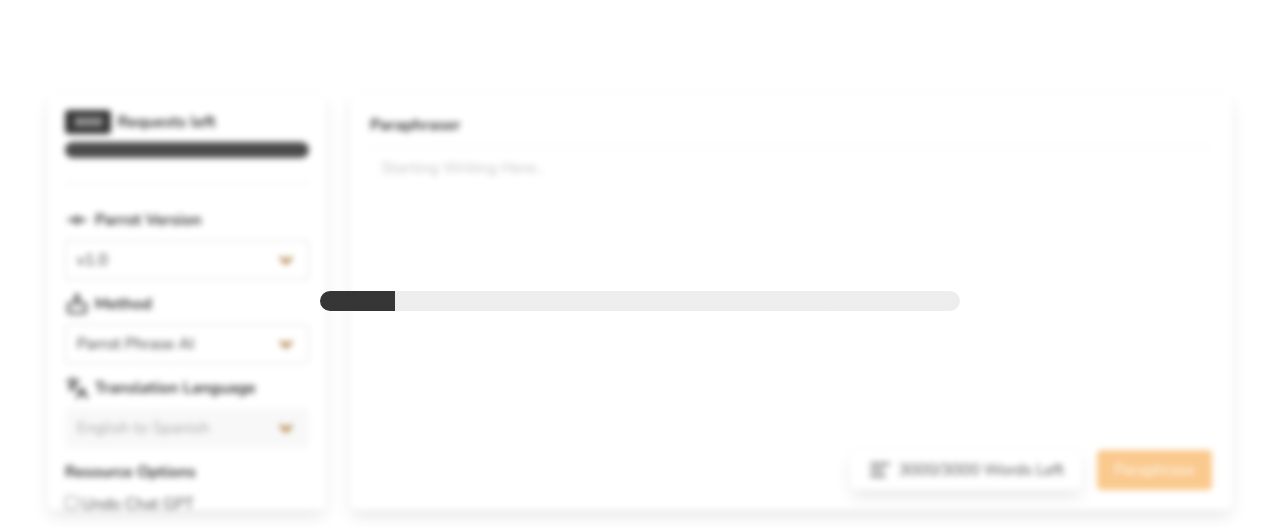
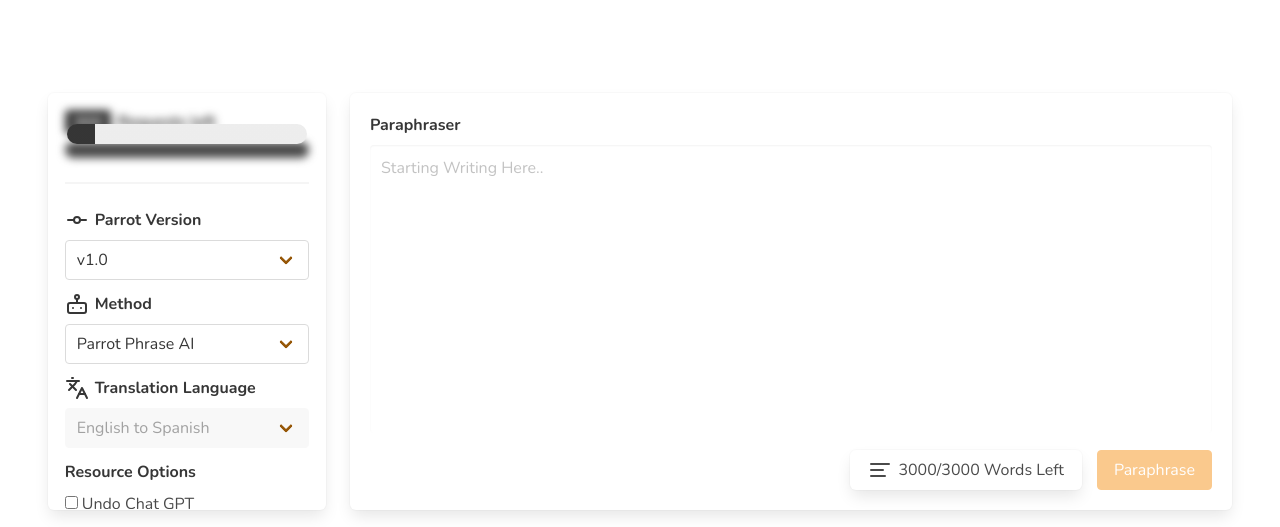
Before and after one commit to Carbon-Dev-Labs/ParrotPhrase, a website: page tools/paraphraser.html in a window 1280 px wide. Shown: the part 268-795 px from the top of the page. Drawn offline with nearby package versions, Linux system fonts and the light colour scheme.

Commit message:
Change loader position

```diff
--- a/tools/paraphraser.html
+++ b/tools/paraphraser.html
@@ -163,7 +163,7 @@
 
         <style>
             .blurdisable {
-                filter: blur(3px);
+                filter: blur(4px);
                 pointer-events: none;
             }
 
@@ -183,20 +183,26 @@
             }
         </style>
 
-        <div class="utilitescontainer">
             <form id="phraserForm">
-                <div class="columns blurdisable" id="boxesContainer">
+                <div class="columns">
 
                     <div class="column is-one-quarter">
                         <div class="box" style="height: 100%;padding: 0;">
 
                             <div style="padding: 6%;overflow-y: scroll;height: 26rem;">
-                                <div class="field">
+                                <div class="utilitescontainer">
+                                <div id="quotaField" class="field blurdisable">
                                     <label class="label" style="font-size: 16px;display: flex; align-items:center;">
                                         <span class="tag is-dark" id="qUsageTag">3000</span>
                                         <span style="padding-left: 6px;">Requests left</span>
                                     </label>
                                     <progress id="quotaProgress" class="progress" value="100" max="100">15%</progress>
+                                </div>
+                                <div class="centered" id="loaderContainer">
+                                    <div style="width: 30vh;">
+                                        <progress class="progress is-medium is-dark" max="100">45%</progress>
+                                    </div>
+                                </div>
                                 </div>
 
                                 <hr>
@@ -353,13 +359,7 @@
                     </script>
 
                 </div>
-                <div class="centered" id="loaderContainer">
-                    <div style="width: 80vh;">
-                        <progress class="progress is-medium is-dark" max="100">45%</progress>
-                    </div>
-                </div>
             </form>
-        </div>
 
     </section>
 
@@ -422,7 +422,7 @@
         }
 
         function openToUse() {
-            document.getElementById('boxesContainer').classList.remove('blurdisable')
+            document.getElementById('quotaField').classList.remove('blurdisable')
             document.getElementById('loaderContainer').classList.add('elementFadeOut')
             setTimeout(() => { document.getElementById('loaderContainer').classList.add('hidebox') }, 1000);
         }
```
